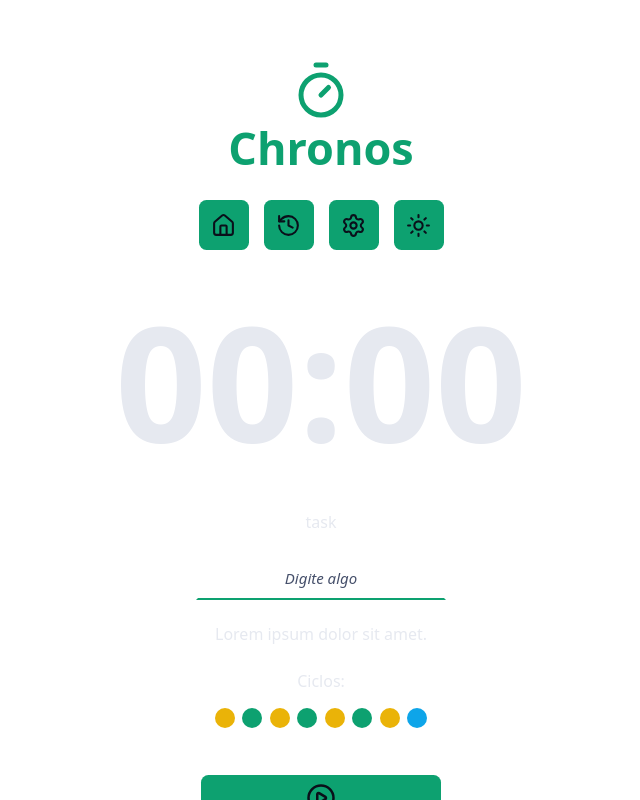
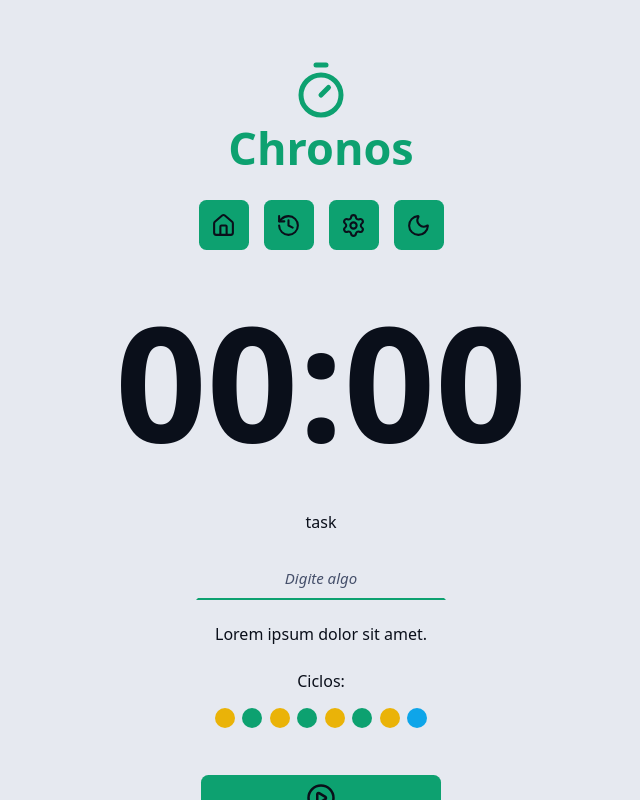
Before and after one commit to caistro/chronos, a React (Vite) app: page / in a window 1280 px wide. Both pictures are taken after a click on the link 737 px from the left and 225 px from the top of the page. Shown: the top 800 px of the page, without its empty margins (319-959 px from the left). Built offline with nearby package versions, Linux system fonts and the light colour scheme.

Commit message:
Implementado hooks de mudança de tema

```diff
--- a/src/components/Menu.tsx
+++ b/src/components/Menu.tsx
@@ -1,9 +1,36 @@
-import { HistoryIcon, HouseIcon, SettingsIcon, SunIcon } from 'lucide-react';
+import { HistoryIcon, HouseIcon, MoonIcon, SettingsIcon, SunIcon } from 'lucide-react';
+import { useEffect, useState } from 'react';
 
 const classesLinkIcon =
     'inline-flex items-center justify-center rounded-xl bg-(--primary) p-5 text-(--text-over-primary) transition-all delay-100 ease-in-out hover:brightness-75';
 
+type AvailableThemes = 'dark' | 'light';
+
 export function Menu() {
+    const [theme, setTheme] = useState<'dark' | 'light'>(() => {
+        const storageTheme = (localStorage.getItem('theme') as AvailableThemes) || 'dark';
+        return storageTheme;
+    });
+
+    const nextThemeIcon = {
+        dark: <SunIcon className='h-10 w-10' />,
+        light: <MoonIcon className='h-10 w-10' />,
+    };
+
+    function handleThemeChange(event: React.MouseEvent<HTMLAnchorElement, MouseEvent>) {
+        event.preventDefault();
+
+        setTheme(prevTheme => {
+            const nextTheme = prevTheme === 'dark' ? 'light' : 'dark';
+            return nextTheme;
+        });
+    }
+
+    useEffect(() => {
+        document.documentElement.setAttribute('data-theme', theme);
+        localStorage.setItem('theme', theme);
+    }, [theme]);
+
     return (
         <nav className='flex items-center justify-center gap-6'>
             <a className={classesLinkIcon} href='#' aria-label='Ir para a Home' title='Ir para a Home'>
@@ -15,8 +42,14 @@
             <a className={classesLinkIcon} href='#' aria-label='Configurações' title='Configurações'>
                 <SettingsIcon className='h-10 w-10' />
             </a>
-            <a className={classesLinkIcon} href='#' aria-label='Mudar tema' title='Mudar tema'>
-                <SunIcon className='h-10 w-10' />
+            <a
+                className={classesLinkIcon}
+                href='#'
+                aria-label='Mudar tema'
+                title='Mudar tema'
+                onClick={handleThemeChange}
+            >
+                {nextThemeIcon[theme]}
             </a>
         </nav>
     );
```
